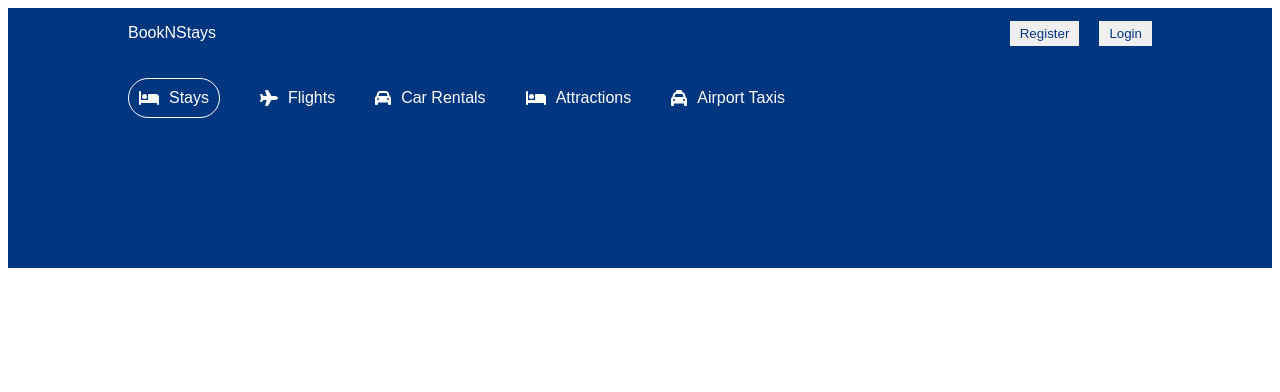
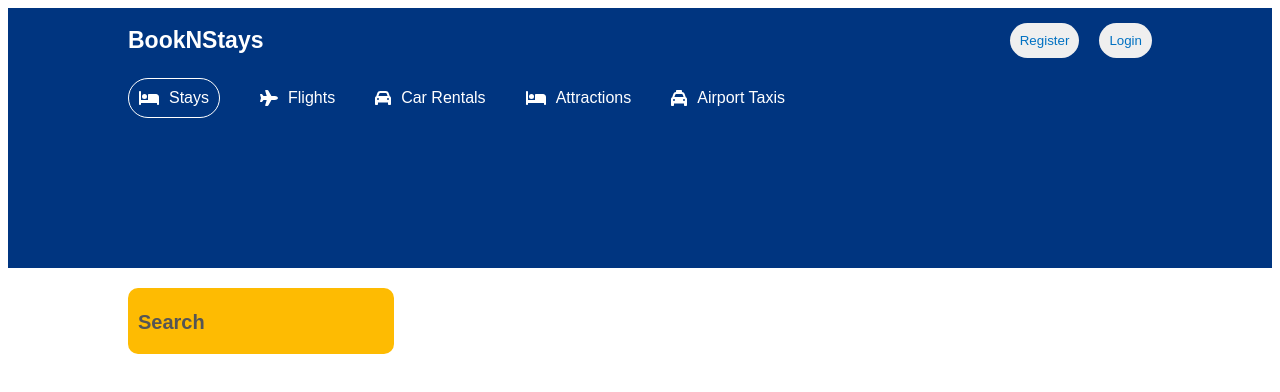
Before and after one commit to Shreesh-Gawande/BookingApp, a React (Create React App) app in the folder client/bookingui/: page /hotels in a window 1280 px wide. Shown: the top 392 px of the page. Built offline with nearby package versions, Linux system fonts and the light colour scheme.

Commit message:
Home page completed

```diff
--- /dev/null
+++ b/client/bookingui/src/components/footer/Footer.jsx
@@ -0,0 +1,53 @@
+import React from 'react'
+import "./footer.css"
+function Footer() {
+  return (
+    <div className='footer'>
+      <div className="fLists">
+        <ul className="fList">
+            <li className="fListItem">Countries</li>
+            <li className="fListItem">Regions</li>
+            <li className="fListItem">Cities</li>
+            <li className="fListItem">Districts</li>
+            <li className="fListItem">Airports</li>
+            <li className="fListItem">Hotels</li>
+        </ul>
+        <ul className="fList">
+            <li className="fListItem">Countries</li>
+            <li className="fListItem">Regions</li>
+            <li className="fListItem">Cities</li>
+            <li className="fListItem">Districts</li>
+            <li className="fListItem">Airports</li>
+            <li className="fListItem">Hotels</li>
+        </ul>
+        <ul className="fList">
+            <li className="fListItem">Countries</li>
+            <li className="fListItem">Regions</li>
+            <li className="fListItem">Cities</li>
+            <li className="fListItem">Districts</li>
+            <li className="fListItem">Airports</li>
+            <li className="fListItem">Hotels</li>
+        </ul>
+        <ul className="fList">
+            <li className="fListItem">Countries</li>
+            <li className="fListItem">Regions</li>
+            <li className="fListItem">Cities</li>
+            <li className="fListItem">Districts</li>
+            <li className="fListItem">Airports</li>
+            <li className="fListItem">Hotels</li>
+        </ul>
+        <ul className="fList">
+            <li className="fListItem">Countries</li>
+            <li className="fListItem">Regions</li>
+            <li className="fListItem">Cities</li>
+            <li className="fListItem">Districts</li>
+            <li className="fListItem">Airports</li>
+            <li className="fListItem">Hotels</li>
+        </ul>
+      </div>
+      <div className="fText">Copyright © 2022</div>
+    </div>
+  )
+}
+
+export default Footer
--- /dev/null
+++ b/client/bookingui/src/components/footer/footer.css
@@ -0,0 +1,20 @@
+.footer{
+    width: 100%;
+    max-width: 1024px;
+    font-size:12px ;
+}
+.fLists{
+    width: 100%;
+    display: flex;
+    justify-content: space-between;
+    margin-bottom: 50px;
+}
+.fList{
+    list-style: none;
+    padding: 0;
+}
+.fListItem{
+    margin-bottom: 10px;
+    color: #003580;
+    cursor: pointer;
+}
--- a/client/bookingui/src/components/heading/Heading.jsx
+++ b/client/bookingui/src/components/heading/Heading.jsx
@@ -34,6 +34,10 @@
   const handleSelect = (ranges) => {
     setDateRange(ranges.selection);
   };
+
+  const handleSearch=()=>{
+
+  }
 
   return (
     <div className='header'>
@@ -120,7 +124,7 @@
             </div>}
           </div>
           <div className="headerSearchItem">
-            <button className="headerBtn">Search</button>
+            <button className="headerBtn" onClick={handleSearch}>Search</button>
           </div>
         </div></>}
       </div>
--- /dev/null
+++ b/client/bookingui/src/components/mailList/MailList.jsx
@@ -0,0 +1,17 @@
+import React from 'react'
+import "./mailList.css"
+
+function MailList() {
+  return (
+    <div className='mail'>
+      <h1 className="mailTitle">Save Time, save money!</h1>
+      <span className="mailDesc">Sign up ans we'll send the best deals to you</span>
+      <div className="mailInputCointaner">
+        <input type="text" placeholder='Your Email' />
+        <button>Subscribe</button>
+      </div>
+    </div>
+  )
+}
+
+export default MailList
--- /dev/null
+++ b/client/bookingui/src/components/mailList/mailList.css
@@ -0,0 +1,28 @@
+.mail{
+    width: 100%;
+    margin-top: 50px;
+    background-color:#003580 ;
+    color: white;
+    display: flex;
+    flex-direction: column;
+    align-items: center;
+    gap: 20px;
+    padding: 50px;
+}
+.mailInputCointaner>input{
+    width: 300px;
+    height: 30px;
+    padding: 10px;
+    border: none;
+    margin-right: 10px;
+    border-radius: 5px;
+}
+.mailInputCointaner>button{
+ height: 50px;
+ background-color: #0071c2;
+ color: white;
+ font-weight: 500;
+ border: none;
+ border-radius: 5px;
+ cursor: pointer;
+}
--- a/client/bookingui/src/components/navbar/navbar.css
+++ b/client/bookingui/src/components/navbar/navbar.css
@@ -9,6 +9,7 @@
 }
 
 .navCointaner{
+    margin-top: 15px;
     width: 100%;
     max-width: 1024px;
     color: white;
@@ -19,13 +20,22 @@
 }
 
 .logo{
-    font-weight: 500;
+    font-weight: 700;
+    font-size: 23px;
 }
 
 .navButton{
     margin-left: 20px;
     border: none;
     padding: 5px 10px;
+    padding: 10px;
+    border-radius: 20px;
     cursor: pointer;
-    color: #003580;
+    color:  #0071c2;
+
 }
+.navButton:hover{
+background-color:#0071c2 ;
+color: white;
+
+}
--- a/client/bookingui/src/pages/home/Home.jsx
+++ b/client/bookingui/src/pages/home/Home.jsx
@@ -6,6 +6,8 @@
 import Featured from '../../components/featured/Featured.jsx'
 import PropertyList from '../../components/propertyList/PropertyList.jsx'
 import FeaturedProperties from '../../components/featuredProperties/FeaturedProperties.jsx'
+import MailList from '../../components/mailList/MailList.jsx'
+import Footer from '../../components/footer/Footer.jsx'
 
 
 
@@ -21,6 +23,8 @@
       <PropertyList/>
       <h1 className="homeTitle">Home guests love</h1>
       <FeaturedProperties/>
+      <MailList/>
+      <Footer/>
      </div>
     </div>
   )
--- a/client/bookingui/src/pages/list/List.jsx
+++ b/client/bookingui/src/pages/list/List.jsx
@@ -1,4 +1,5 @@
 import React from 'react'
+import "./list.css"
 import Navbar from '../../components/navbar/Navbar.jsx'
 import Heading from '../../components/heading/Heading.jsx'
 
@@ -7,6 +8,19 @@
     <div>
      <Navbar/>
      <Heading type="list"/>
+     <div className="listCointaner">
+      <div className="listWrapper">
+        <div className="listSearch">
+           <h1 className="lsTitle">Search</h1>
+           <div className="lsItem">
+
+           </div>
+        </div>
+        <div className="listResult">
+
+        </div>
+      </div>
+     </div>
     </div>
   )
 }
--- /dev/null
+++ b/client/bookingui/src/pages/list/list.css
@@ -0,0 +1,27 @@
+.listCointaner{
+    display: flex;
+    justify-content: center;
+    margin-top: 20px;
+}
+.listWrapper{
+    width: 100%;
+    max-width: 1024px;
+    display: flex;
+    gap: 20px;
+}
+.listSearch{
+    flex: 1;
+    background-color: #febb02;
+    padding: 10px;
+    border-radius: 10px;
+    position: sticky;
+    top: 10px;
+}
+.lsTitle{
+    font-size: 20px;
+    color: #555;
+    margin-bottom: 10px;
+}
+.listResult{
+    flex: 3;
+}
```
